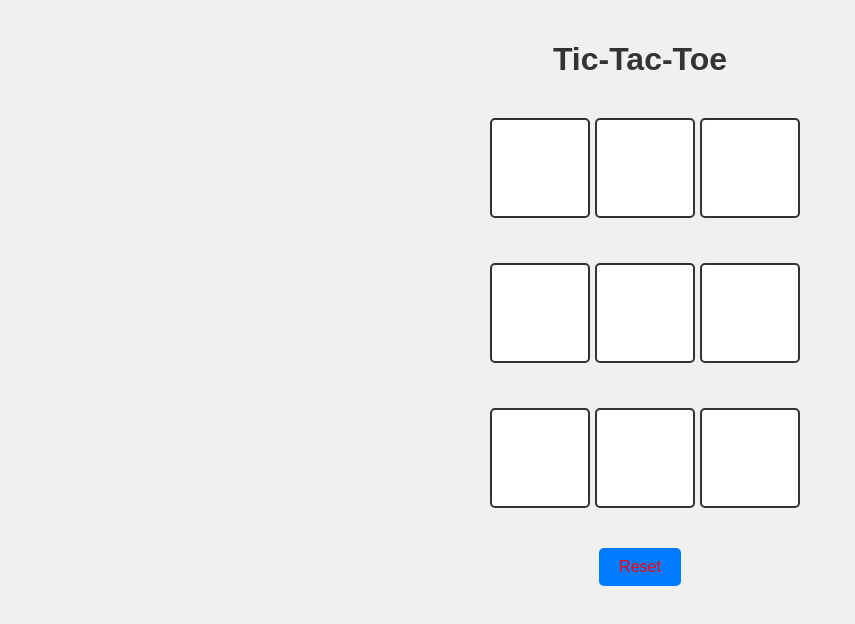
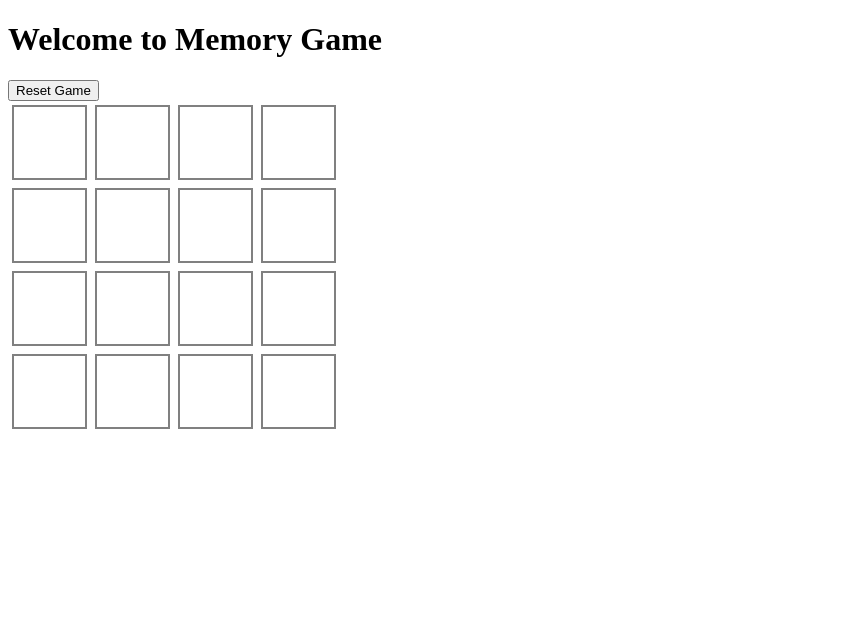
Before and after one commit to pratikacharya1234/dips-project, a plain HTML site: page index.html in a window 1280 px wide. Shown: the whole page, without its empty margins (0-855 px from the left). Drawn offline with Linux system fonts and the light colour scheme.

Commit message:
Change title to 'Memory Match Game' and update styles

```diff
--- a/index.html
+++ b/index.html
@@ -3,116 +3,112 @@
 <head>
     <meta charset="UTF-8">
     <meta name="viewport" content="width=device-width, initial-scale=1.0">
-    <title>Document</title>
+    <title>Memory Match Game</title>
     <style>
-        body {
-            font-family: Arial, sans-serif;
-            background-color: #f0f0f0;
-            margin: 0;
-            padding: 20px;
+        .tile {
+            width: 75px;
+            height: 75px;
+            margin: 4px;
+            font-size: 22px;
+            border: 2px solid gray;
+            background-color: white;
         }
 
-        h1 {
-            text-align: center;
-            color: #333;
-            margin-bottom: 20px;
-        }
-
-        .board {
-            display: grid;
-            grid-template-columns: repeat(3, 1fr);
-            gap: 5px;
-            margin: 0 auto;
-            max-width: 300px;
-        }
-
-        .square {
-            width: 100px;
-            height: 100px;
-            font-size: 40px;
-            border: 2px solid #333;
-            background-color: #fff;
-            cursor: pointer;
-            display: flex;
-            justify-content: center;
-            align-items: center;
-        }
-
-        .square:hover {
-            background-color: #e0e0e0;
-        }
-
-        button {
-            display: block;
-            margin: 20px auto;
-            padding: 10px 20px;
-            font-size: 16px;
-            background-color: #007bff;
-            color: red;
-            border: none;
-            border-radius: 5px;
-            cursor: pointer;
-        }
-
-        button:hover {
-            background-color: #0056b3;
+        .output{
+            font-size: 20px;
+            color: Green;
         }
     </style>
 </head>
 <body>
-    <h1>Tic-Tac-Toe</h1>
-    <div class="board">
-        <button class="square" onclick="play(0)"></button>
-        <button class="square" onclick="play(1)"></button>
-        <button class="square" onclick="play(2)"></button>
-        <button class="square" onclick="play(3)"></button>
-        <button class="square" onclick="play(4)"></button>
-        <button class="square" onclick="play(5)"></button>
-        <button class="square" onclick="play(6)"></button>
-        <button class="square" onclick="play(7)"></button>
-        <button class="square" onclick="play(8)"></button>
-    </div>
-    <button onclick="reset()">Reset</button>
+    <h1>Welcome to Memory Game</h1>
+
+    <button onclick="resetBoard()">Reset Game</button>
+
+    <div id="output"></div>
+
     <script>
-        let board = ['', '', '', '', '', '', '', '', ''];
-        let currentPlayer = 'X';
+        let map = [];
+        let tile1 = null;
+        let tile2 = null;
 
-        function play(index) {
-            if (board[index] === '') {
-                board[index] = currentPlayer;
-                document.querySelectorAll('.square')[index].textContent = currentPlayer;
-                if (checkWin()) {
-                    alert('Player ' + currentPlayer + ' wins!');
-                    reset();
-                    return;
+        function loadMap(rows = 4, cols = 4) {
+            let size = rows * cols;
+            let tiles = [];
+
+            let num = 1;
+            for(let i = 0; i < size / 2; i++) {
+                tiles.push(num);
+                tiles.push(num);
+                num++;
+            }
+
+            for(let i = tiles.length - 1; i > 0; i--) {
+                let j = Math.floor(Math.random() * (i + 1));
+                let temp = tiles[i];
+                tiles[i] = tiles[j];
+                tiles[j] = temp;
+            }
+
+            map = [];
+            let index = 0;
+            for(let r = 0; r < rows; r++) {
+                let row = [];
+                for(let c = 0; c < cols; c++) {
+                    row.push(tiles[index]);
+                    index++;
                 }
-                if (board.every(cell => cell !== '')) {
-                    alert('Tie!');
-                    reset();
-                    return;
-                }
-                currentPlayer = currentPlayer === 'X' ? 'O' : 'X';
+                map.push(row);
             }
         }
 
-        function checkWin() {
-            const win = [
-                [0, 1, 2], [3, 4, 5], [6, 7, 8],
-                [0, 3, 6], [1, 4, 7], [2, 5, 8],
-                [0, 4, 8], [2, 4, 6]
-            ];
-            return win.some(comb =>
-                comb.every(i => board[i] === currentPlayer)
-            );
+        function setupGame(rows = 4, cols = 4) {
+            for(let row = 0; row < rows; row++) {
+                for(let col = 0; col < cols; col++) {
+                    document.getElementById('output').innerHTML +=
+                        `<button class='tile' onclick='process(${row}, ${col})'></button>`;
+                }
+                document.getElementById('output').innerHTML += '<br/>';
+            }
         }
 
-        function reset() {
-            board = ['', '', '', '', '', '', '', '', ''];
-            currentPlayer = 'X';
-            document.querySelectorAll('.square').forEach(square =>
-                square.textContent = ''
-            );
+        function resetBoard() {
+            document.getElementById('output').innerHTML = '';
+            loadMap();
+            setupGame();
+            tile1 = null;
+            tile2 = null;
         }
+
+        let process = (row, col) => {
+            let clicked_tile = row * 4 + col;
+            let tiles = document.getElementsByClassName('tile');
+
+            if(!tile1) {
+                tile1 = tiles[clicked_tile];
+                tile1.innerHTML = map[row][col];
+            } else if(!tile2 && tiles[clicked_tile] != tile1) {
+                tile2 = tiles[clicked_tile];
+                tile2.innerHTML = map[row][col];
+                setTimeout(checkMatch, 1000);
+            }
+        }
+
+        let checkMatch = () => {
+            if(tile1.innerHTML == tile2.innerHTML) {
+                tile1.disabled = true;
+                tile2.disabled = true;
+            } else {
+                tile1.innerHTML = '';
+                tile2.innerHTML = '';
+            }
+
+            tile1 = null;
+            tile2 = null;
+        }
+
+        loadMap();
+        setupGame();
     </script>
 </body>
 </html>
```
